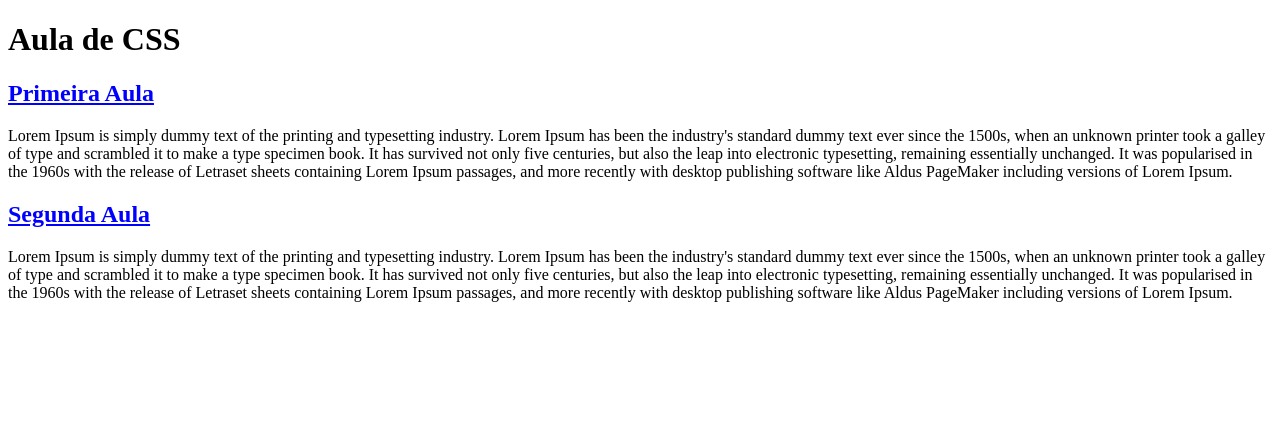
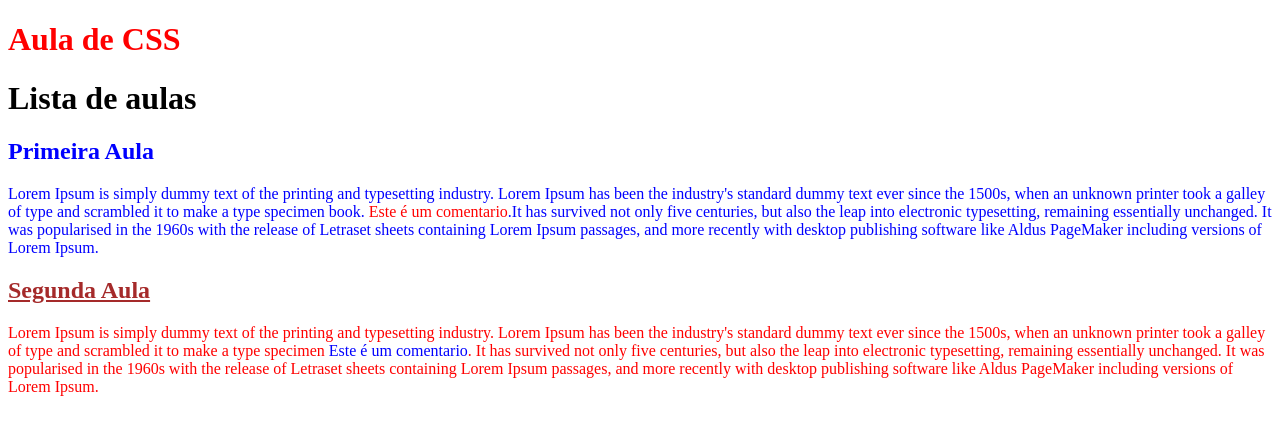
Before and after one commit to wowilliam/Start-CSS, a plain HTML site: page index.html in a window 1280 px wide. Drawn offline with Linux system fonts and the light colour scheme.

Commit message:
Fundamentos do css

```diff
--- a/index.html
+++ b/index.html
@@ -14,16 +14,17 @@
         <h1>Aula de CSS</h1>
     </header>
     <main>
+        <h1>Lista de aulas</h1>
         <article>
             <h2 class="titulo-aula texto-azul" id="titulo-primeira-aula">
                 Primeira Aula
             </h2>
-            <p>
+            <p class="texto-azul">
                 Lorem Ipsum is simply dummy text of the printing and typesetting industry. Lorem Ipsum has been the
                 industry's
                 standard dummy text ever since the 1500s, when an unknown printer took a galley of type and scrambled it
                 to make a
-                type specimen book. It has survived not only five centuries, but also the leap into electronic
+                type specimen book.  <span class="comentario">Este é um comentario</span>.It has survived not only five centuries, but also the leap into electronic
                 typesetting,
                 remaining essentially unchanged. It was popularised in the 1960s with the release of Letraset sheets
                 containing
@@ -39,7 +40,7 @@
                 industry's
                 standard dummy text ever since the 1500s, when an unknown printer took a galley of type and scrambled it
                 to make a
-                type specimen book. It has survived not only five centuries, but also the leap into electronic
+                type specimen <span class="comentario">Este é um comentario</span>. It has survived not only five centuries, but also the leap into electronic
                 typesetting,
                 remaining essentially unchanged. It was popularised in the 1960s with the release of Letraset sheets
                 containing
--- a/style.css
+++ b/style.css
@@ -1,4 +1,34 @@
+h1{
+    color: red;
+}
+main h1{
+    color: black;
+}
 h2{
-    color: blue;
+    color: red;
     text-decoration: underline;
 }
+p{
+    color: yellowgreen;
+}
+.titulo-aula{
+    text-decoration: underline;
+}
+.texto-azul{
+    color: blue;
+}
+.texto-vermelho{
+    color: red;
+}
+#titulo-primeira-aula{
+    text-decoration: none;
+}
+#titulo-segunda-aula{
+    color: brown;
+}
+.texto-vermelho .comentario{
+    color: blue;
+}
+.comentario{
+    color: red;
+}
```
